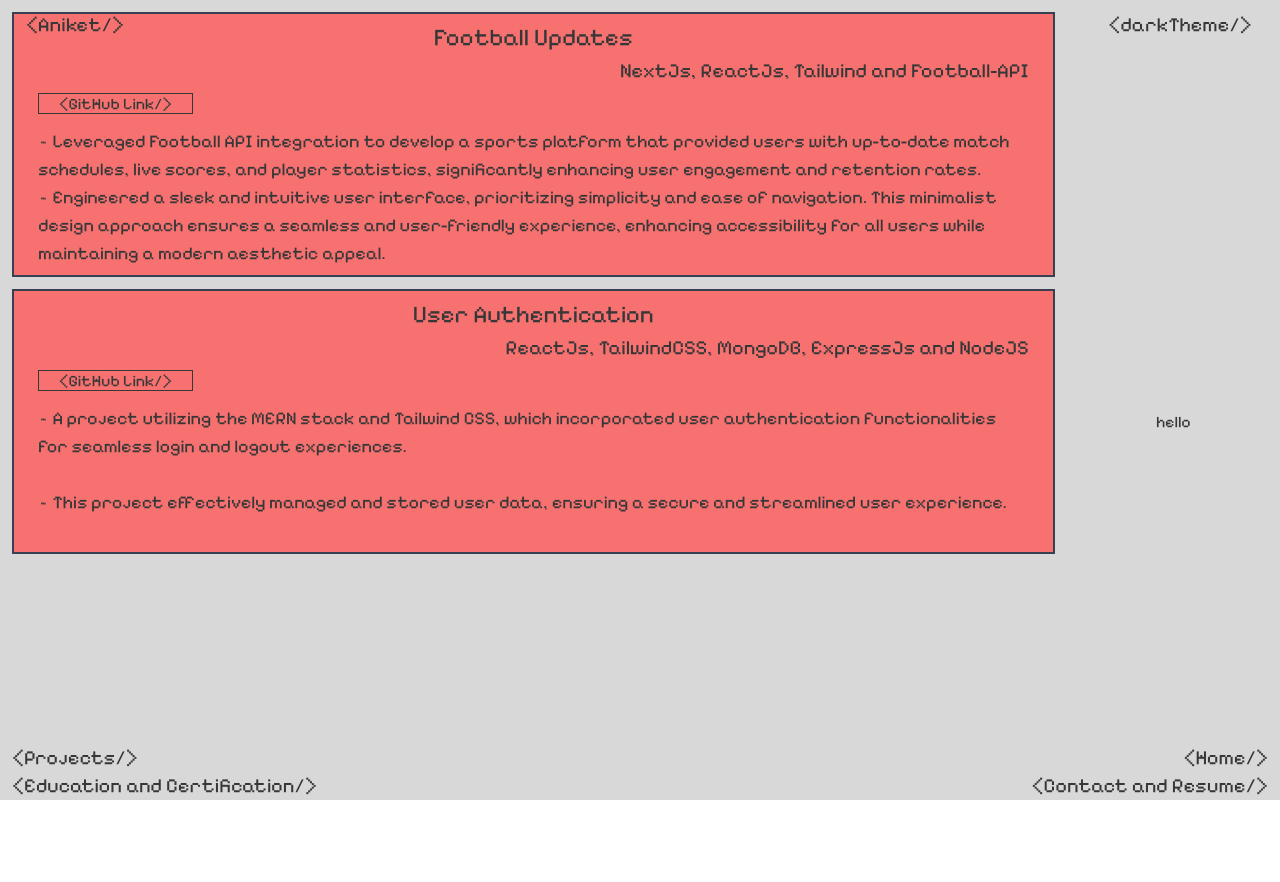
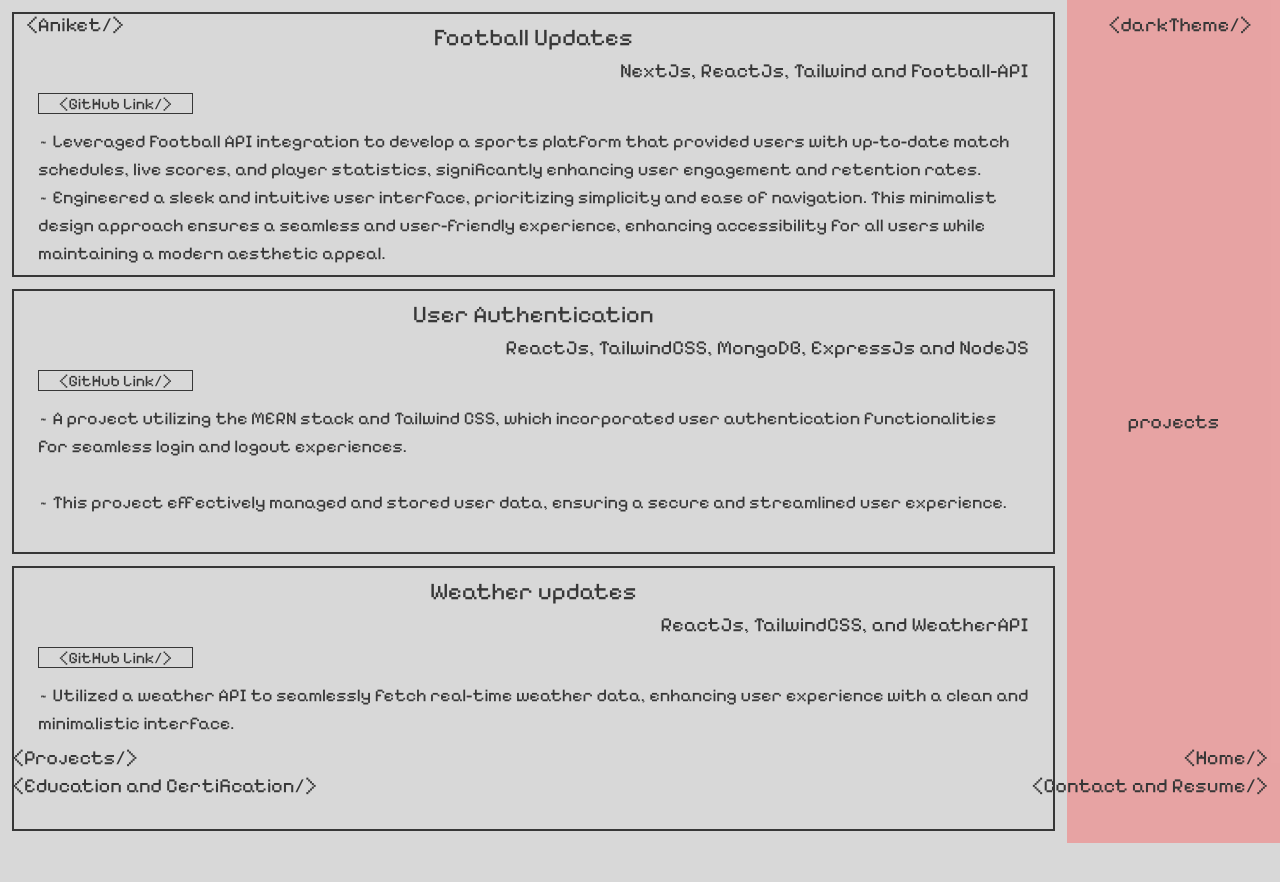
Before and after one commit to babanigit/Pixelify-porfolio-TS, a React (Create React App) app: page /projects in a window 1280 px wide. Shown: the top 882 px of the page. Before the commit the page ends 843 px from the top, so only its background shows below. Built offline with nearby package versions, Linux system fonts and the light colour scheme.

Commit message:
added theme colors

```diff
--- a/src/assets/Project.ts
+++ b/src/assets/Project.ts
@@ -18,7 +18,7 @@ export interface Project {
       dev2: "~ Engineered a sleek and intuitive user interface, prioritizing simplicity and ease of navigation. This minimalist design approach ensures a seamless and user-friendly experience, enhancing accessibility for all users while maintaining a modern aesthetic appeal.",
       dev3: "",
       dev4: "",
-      project_link: "https://drive.google.com/file/d/1t2RocJF6KCyjz9Q0qDERneTZuUdB8SuP/view?usp=sharing",
+      project_link: "https://github.com/babanigit/football-updates",
       alt_name: "google",
       logo_path: "aws.png",
     },
@@ -29,7 +29,18 @@ export interface Project {
       dev2: "~ This project effectively managed and stored user data, ensuring a secure and streamlined user experience.",
       dev3: "",
       dev4: "",
-      project_link: "https://drive.google.com/file/d/1t2RocJF6KCyjz9Q0qDERneTZuUdB8SuP/view?usp=sharing",
+      project_link: "https://github.com/babanigit/mern-project-01",
+      alt_name: "google",
+      logo_path: "aws.png",
+    },
+    {
+      title: "Weather updates",
+      language_used: "ReactJs, TailwindCSS, and WeatherAPI",
+      dev1: "~ Utilized a weather API to seamlessly fetch real-time weather data, enhancing user experience with a clean and minimalistic interface.",
+      dev2: "",
+      dev3: "",
+      dev4: "",
+      project_link: "https://github.com/babanigit/Weather-App-API",
       alt_name: "google",
       logo_path: "aws.png",
     },
--- a/src/assets/theme.ts
+++ b/src/assets/theme.ts
@@ -4,6 +4,7 @@ export interface ThemeDataType {
   name: string;
   body: string;
   text: string;
+  bg1:number;
   // dark?: string; // Optional property
 }
 
@@ -11,12 +12,14 @@ const lightTheme: ThemeDataType = {
   name: "light",
   body: "#D8D8D8",
   text: "#373737",
+  bg1: 1
 };
 
 const darkTheme: ThemeDataType = {
   name: "dark",
   body: "#373737",
   text: "#D8D8D8",
+  bg1: 50
 };
 
 export const themes: { [key: string]: ThemeDataType } = {
--- a/src/conteners/1greeting/Greeting.tsx
+++ b/src/conteners/1greeting/Greeting.tsx
@@ -20,7 +20,9 @@ const Greeting = ({theme}: dataType) => {
           <div ><SocialLinks theme={theme}/></div>
         </div>
 
-        <div className=" h-full w-full grid justify-center items-center  col-span-1">
+        <div
+        // style={{opacity:theme.bg1}}
+        className= {" h-full w-full grid justify-center items-center  col-span-1 bg-red-400 bg-opacity-50 " + { }}>
         <img
           className=" w-28 grid justify-center items-center "
           src={require(`../../assets/png/mincraft3.png`)}
--- a/src/conteners/2skills/Skills.tsx
+++ b/src/conteners/2skills/Skills.tsx
@@ -9,8 +9,8 @@ const Skills = ({ theme }: Iprops) => {
   return (
     <>
       <div className=" h-screen w-full grid gap-4   grid-cols-4 grid-flow-col">
-        <div className=" grid col-span-1  place-items-center place-content-center p-8">
-          <div>
+        <div className=" grid col-span-1  place-items-center place-content-center p-8 bg-pink-400 bg-opacity-50   ">
+          <div >
             <img
               className=" w-28 grid justify-center items-center "
               src={require(`../../assets/png/mario4.png`)}
--- a/src/conteners/3degreeCertificate/Certificate.tsx
+++ b/src/conteners/3degreeCertificate/Certificate.tsx
@@ -9,7 +9,7 @@ interface Iprops {
 const Certificate = ({ theme }: Iprops) => {
   return (
     <div className=" h-screen w-full  grid grid-flow-col grid-cols-4 place-items-center">
-      <div className="grid col-span-3 place-items-center  w-[90%] h-[75%] gap-[2%] p-[2%]  ">
+      <div className="grid col-span-3 place-items-center  w-[90%] h-[75%] gap-[2%] p-[2%]   ">
         {certificate.certifications.map((cert) => {
           return (
             <>
@@ -25,7 +25,7 @@ const Certificate = ({ theme }: Iprops) => {
         })}
       </div>
 
-      <div className=" grid place-items-center">
+      <div className=" grid place-items-center bg-yellow-400 bg-opacity-50 h-full w-full place-content-center ">
         <div>
           <img
             className=" w-20"
--- a/src/conteners/3degreeCertificate/CertificateCard.tsx
+++ b/src/conteners/3degreeCertificate/CertificateCard.tsx
@@ -13,7 +13,7 @@ const CertificateCard = ({ theme, certprop }: Iprops) => {
   return (
     <div
       style={{ borderColor: theme.text }}
-      className=" w-full h-full grid grid-flow-row border border-3 px-[3%] py-[2%] "
+      className=" w-full h-full grid grid-flow-row border-2 px-[3%] py-[2%] "
     >
       <div className=" grid justify-center items-center text-3xl">
         {certprop.title}{" "}
@@ -33,7 +33,7 @@ const CertificateCard = ({ theme, certprop }: Iprops) => {
             </a> */}
         <button
           style={{ borderColor: theme.text }}
-          className=" border border-spacing-2 px-[2%] "
+          className=" border  px-[2%] "
           onClick={() => setTrigg(!trigg)}
         >
           View certification
@@ -46,7 +46,7 @@ const CertificateCard = ({ theme, certprop }: Iprops) => {
                 <>
                   <div
                     style={{ borderColor: theme.text }}
-                    className=" w-auto h-auto grid grid-flow-row border border-3 px-[3%] py-[2%] "
+                    className=" w-auto h-auto grid grid-flow-row border-2 px-[3%] py-[2%] "
                   >
                     <div className=" grid justify-center items-center text-3xl">
                       {cert.title}{" "}
--- a/src/conteners/3degreeCertificate/Degree.tsx
+++ b/src/conteners/3degreeCertificate/Degree.tsx
@@ -9,8 +9,8 @@ const Degree = ({ theme }: Iprops) => {
   return (
     <>
       {/* add place-items-center to place all child div in center */}
-      <div className=" h-screen w-full grid grid-flow-col grid-cols-4 place-items-center">
-        <div className=" grid place-items-center ">
+      <div className=" h-screen w-full grid grid-flow-col grid-cols-4 place-items-center ">
+        <div className=" grid place-items-center bg-red-400 bg-opacity-50  h-full w-full place-content-center ">
           <div>
             <img
               className=" w-36 "
@@ -23,7 +23,7 @@ const Degree = ({ theme }: Iprops) => {
 
         <div
           style={{ borderColor: theme.text }}
-          className=" grid bg-yellow-30 col-span-3 place-content-center h-[50%] w-[70%] border-4 rounded-md p-[5%] "
+          className=" grid bg-yellow-30 col-span-3 place-content-center h-[50%] w-[70%] border-2 rounded-md p-[5%] "
         >
           <div className="  bg-red-40 grid justify-between items-center text-3xl grid-flow-col px-[3%] font-bold">
             <div>Tilak Maharashtra Vidyapeeth </div>
--- a/src/conteners/3degreeCertificate/EducationIntro.tsx
+++ b/src/conteners/3degreeCertificate/EducationIntro.tsx
@@ -15,7 +15,7 @@ const EducationIntro = ({ theme }: Iprops) => {
         </div>
       </div>
 
-      <div className=" bg-red-20 grid  justify-center items-center">
+      <div className=" bg-red-20 grid  justify-center items-center bg-green-400 bg-opacity-50 ">
 
       <img
           className=" w-28 grid justify-center items-center "
--- a/src/conteners/4contactMe/ContactMe.tsx
+++ b/src/conteners/4contactMe/ContactMe.tsx
@@ -12,7 +12,7 @@ const ContactMe = ({ theme }: Iprops) => {
     <div className="  h-screen w-screen grid grid-flow-col grid-cols-3 place-items-center items-center">
       {/* div 1  */}
 
-      <div className="  h-full w-full grid justify-center items-center">
+      <div className="  h-full w-full grid justify-center items-center bg-purple-400 bg-opacity-50 ">
         <img
           className=" w-64"
           src={require(`../../assets/jpg/me306kb.jpg`)}
--- a/src/conteners/5projectcontents/ProjectPage.tsx
+++ b/src/conteners/5projectcontents/ProjectPage.tsx
@@ -1,6 +1,6 @@
 
 import { projects } from "../../assets/Project";
-import { ThemeDataType } from "../../assets/theme";
+import { ThemeDataType, themes } from "../../assets/theme";
 interface Iprops {
   theme:ThemeDataType;
 }
@@ -15,7 +15,9 @@ const ProjectPage = (props:Iprops) => {
               <>
                 {/* this is starting point */}
 
-                <div className=" bg-red-400 w-full h-full  grid grid-flow-row grid-rows-7 border-2 border-gray-700 p-2 px-6 ">
+                <div
+                style={{borderColor:props.theme.text}}
+                className="  w-full h-full  grid grid-flow-row grid-rows-7 border-2 border-gray-700 p-2 px-6 ">
                   <div className="justify-center flex w-full h-full text-2xl">
                     {pro.title}
                   </div>
@@ -45,10 +47,11 @@ const ProjectPage = (props:Iprops) => {
           })}
         </div>
 
-        <div className=" grid place-items-center ">
-          <div>hello</div>
+        <div className=" grid place-items-center bg-red-400 bg-opacity-50  ">
+          <div className=" text-xl" >projects</div>
         </div>
       </div>
+      <div className=" h-screen "> </div>
     </>
   );
 };
```
